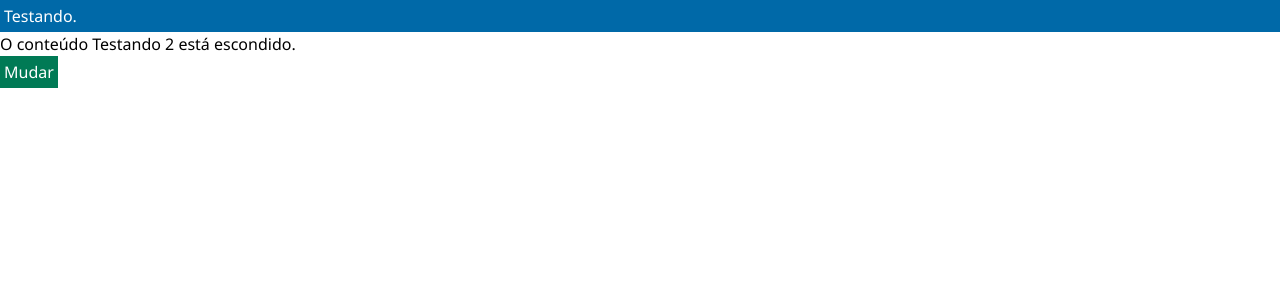
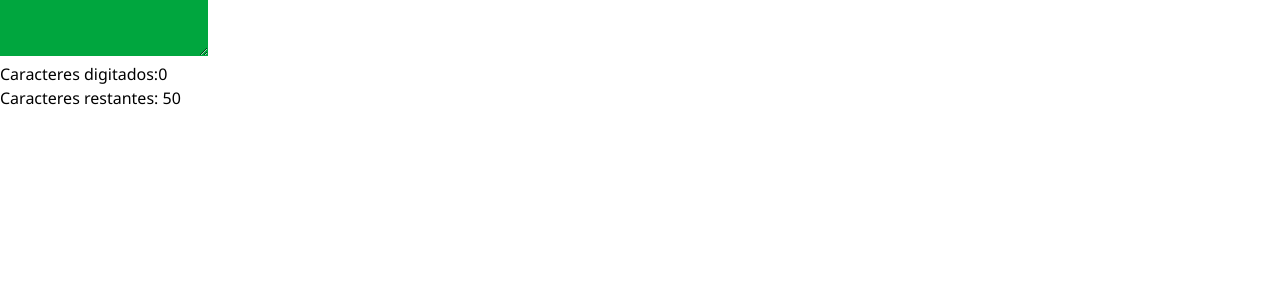
Before and after one commit to snyted/learning-react, a React (Vite) app: page / in a window 1280 px wide. Shown: the top 300 px of the page. Built offline with nearby package versions, Linux system fonts and the light colour scheme.

Commit message:
add ex 04

```diff
--- a/src/exercises/ex-03/ToggleItem.tsx
+++ b/src/exercises/ex-03/ToggleItem.tsx
@@ -8,7 +8,7 @@ export const ToggleItem = ({
   return (
     <div>
       {isVisible && <div className="bg-sky-700 p-1 text-white">{title}</div>}
-      {!isVisible && <p>O conteúdo {title} está escondido.</p>}
+      {!isVisible && <p>O conteúdo de {title} está escondido.</p>}
     </div>
   );
 };
--- a/src/exercises/ex-03/VisibilityManager.tsx
+++ b/src/exercises/ex-03/VisibilityManager.tsx
@@ -2,7 +2,7 @@ import { useState } from "react";
 import { ToggleItem } from "./ToggleItem";
 
 export const VisibilityManager = () => {
-  const [isVisible, setIsVisible] = useState(true);
+  const [isVisible, setIsVisible] = useState<boolean>(true);
   return (
     <div>
         <ToggleItem isVisible={isVisible} title="Testando."/>
--- /dev/null
+++ b/src/exercises/ex-04/index.tsx
@@ -0,0 +1,31 @@
+import { useState } from "react";
+
+export const CharCount = () => {
+  const [text, setText] = useState<string>("");
+  const LIMIT = 50;
+  const isLimitReached = text.length >= LIMIT;
+
+  return (
+    <div>
+      <textarea
+        name="inputText"
+        id="inputText"
+        maxLength={50}
+        className={`${
+          isLimitReached
+            ? "bg-red-300 transition-colors duration-500"
+            : "bg-green-600"
+        }  p-1`}
+        value={text}
+        onChange={(e) => setText(e.target.value)}
+      ></textarea>
+      <p>
+        Caracteres digitados:
+        <span className={isLimitReached ? "text-red-700" : "text-black"}>
+          {text.length}
+        </span>
+      </p>
+      <p>Caracteres restantes: {50 - text.length}</p>
+    </div>
+  );
+};
--- a/src/main.tsx
+++ b/src/main.tsx
@@ -3,13 +3,13 @@ import { createRoot } from "react-dom/client";
 import "./index.css";
 import ShowHideComponent from "./exercises/ex-03";
 import { VisibilityManager } from "./exercises/ex-03/VisibilityManager";
+import { CharCount } from "./exercises/ex-04";
 // import InputControlled from "./exercises/ex-02";
 // import Counter from "./exercises/ex-01";
 // import "./mocks/server.ts"
 
 createRoot(document.getElementById("root")!).render(
   <StrictMode>
-   {/* <ShowHideComponent /> */}
-   <VisibilityManager />
+  <CharCount />
    </StrictMode>
 );
```
